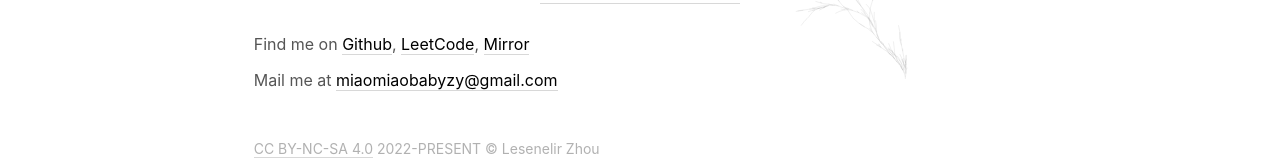
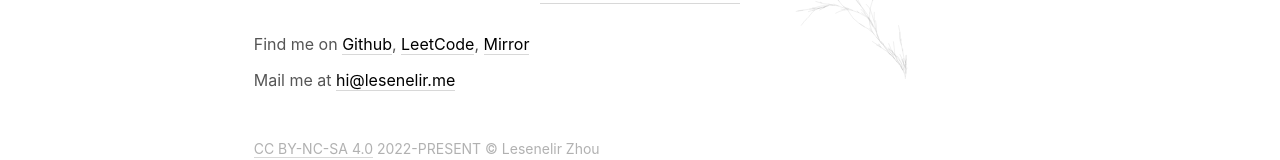
Before and after one commit to lesenelir/lesenelir.zz, a Next.js app: page / in a window 1280 px wide. Shown: the part 721-881 px from the top of the page. Built offline with nearby package versions, Linux system fonts and the light colour scheme.

Commit message:
chore: email address change

```diff
--- a/components/Home/home.js
+++ b/components/Home/home.js
@@ -121,7 +121,7 @@ function Home() {
               target='_blank'
               className={styles.link}
             >
-              miaomiaobabyzy@gmail.com
+              hi@lesenelir.me
             </a>
           </p>
         </article>
```
